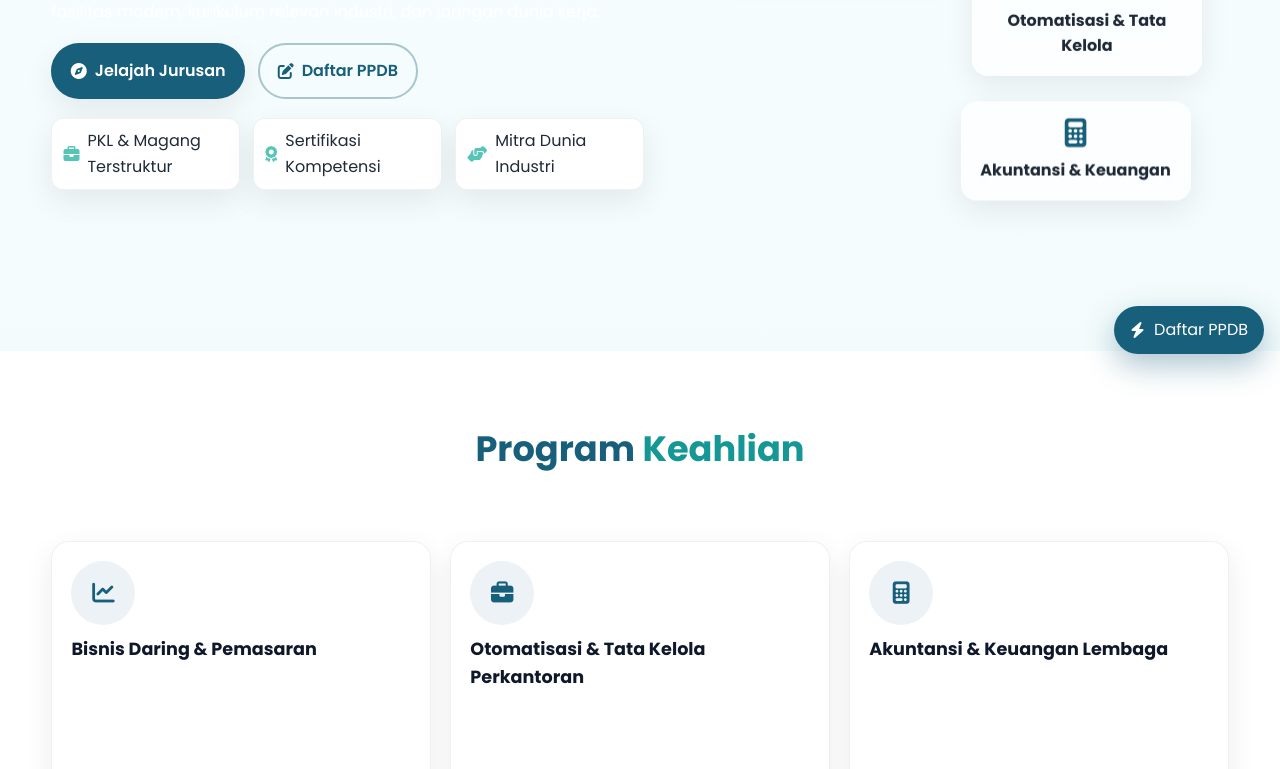
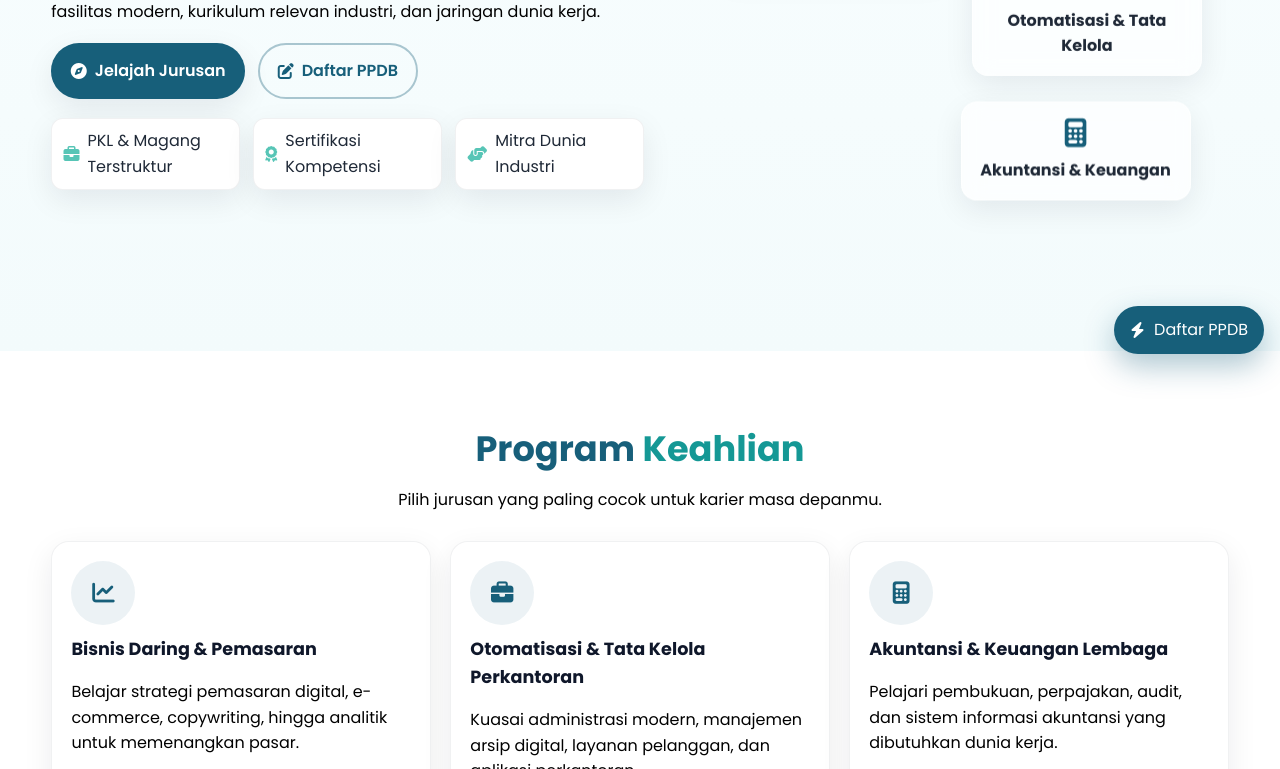
Before and after one commit to narenjenni/simulation, a plain HTML site: page index.html in a window 1280 px wide. Shown: the part 430-1199 px from the top of the page. Drawn offline with Linux system fonts and the light colour scheme.

Commit message:
Update style.css

```diff
--- a/style.css
+++ b/style.css
@@ -6,7 +6,7 @@
   --bg:#f7fafc;
   --surface:#ffffff;
   --ink:#1f2937;
-  --muted:#ffffff;
+  --muted:#000000;
   --ring:0 0 0 4px rgba(23,95,122,.15);
   --shadow:0 10px 30px rgba(2,18,34,.08);
   --radius:18px;
```
